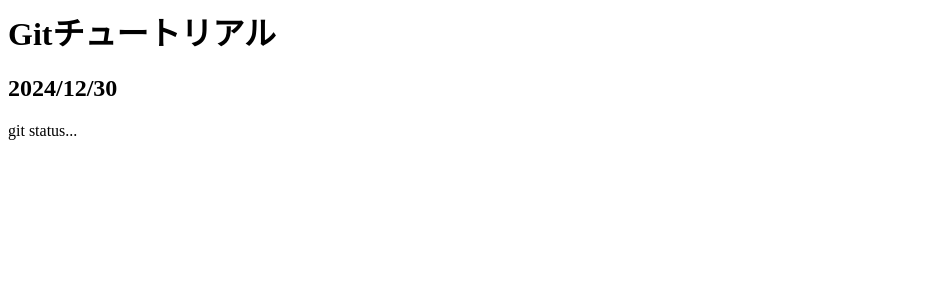
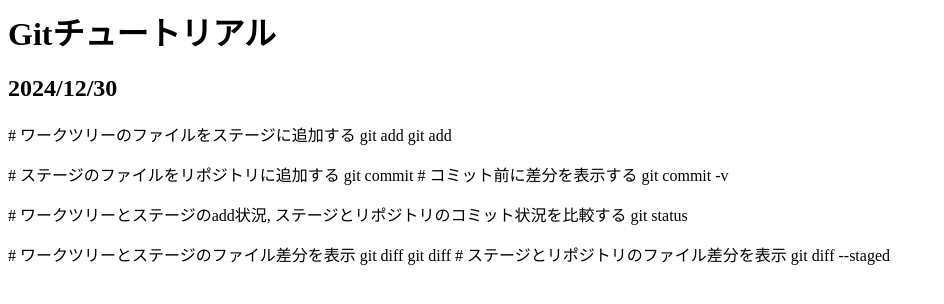
Before and after one commit to hhsangaku/git_tutorial, a plain HTML site: page index.html in a window 1280 px wide. Shown: the whole page, without its empty margins (0-944 px from the left). Drawn offline with Linux system fonts and the light colour scheme.

Commit message:
git diffの追記、各種コマンドの追記

```diff
--- a/index.html
+++ b/index.html
@@ -1,3 +1,26 @@
 <h1>Gitチュートリアル</h1>
 <h2>2024/12/30</h2>
-<p>git status...</p>
+<p>
+	# ワークツリーのファイルをステージに追加する
+	git add
+	git add <fileName | folderName>
+</p>
+<p>
+	# ステージのファイルをリポジトリに追加する
+	git commit
+
+	# コミット前に差分を表示する
+	git commit -v
+</p>
+<p>
+	# ワークツリーとステージのadd状況, ステージとリポジトリのコミット状況を比較する
+	git status
+</p>
+<p>
+	# ワークツリーとステージのファイル差分を表示
+	git diff
+	git diff <fileName>
+
+	# ステージとリポジトリのファイル差分を表示
+	git diff --staged
+</p>
```
